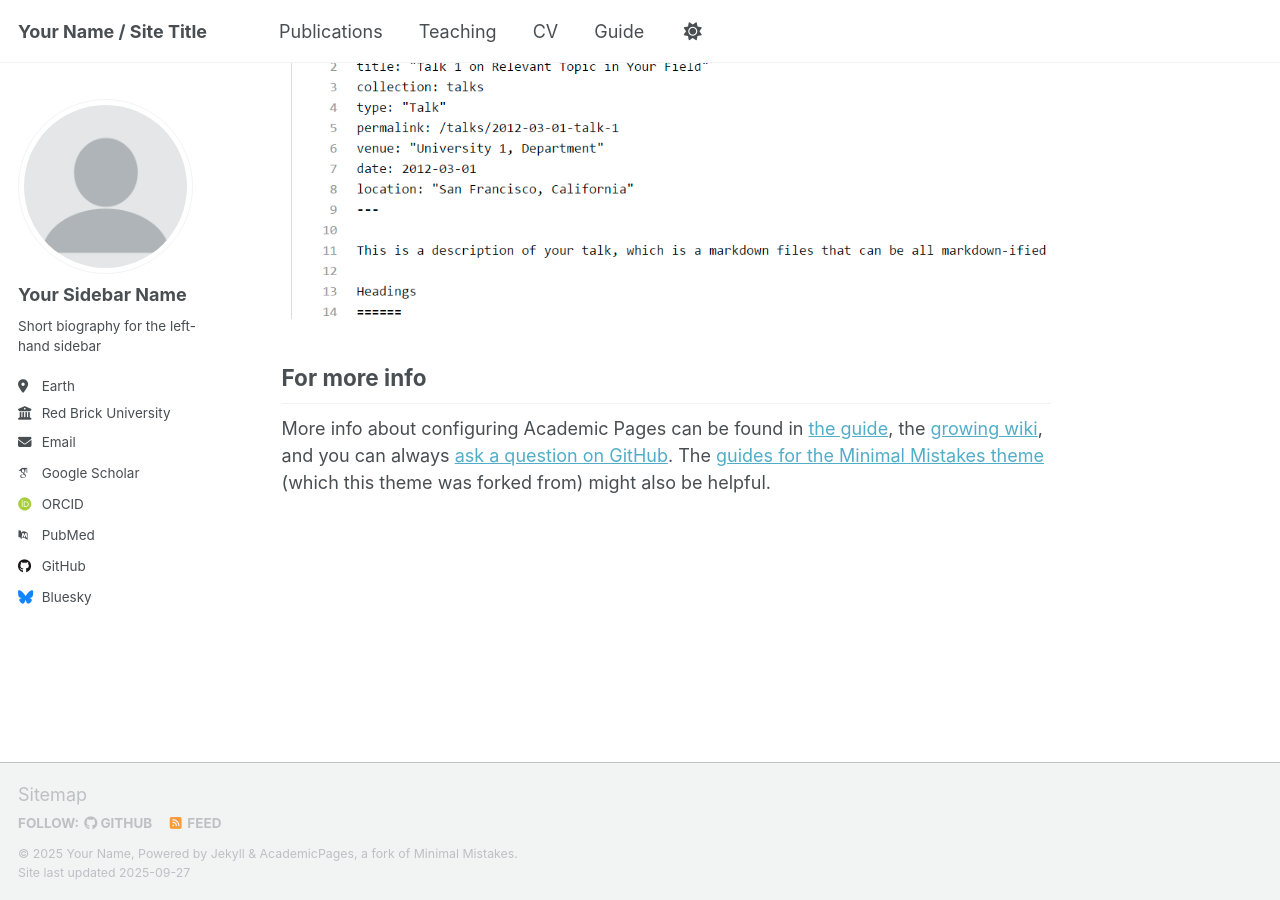
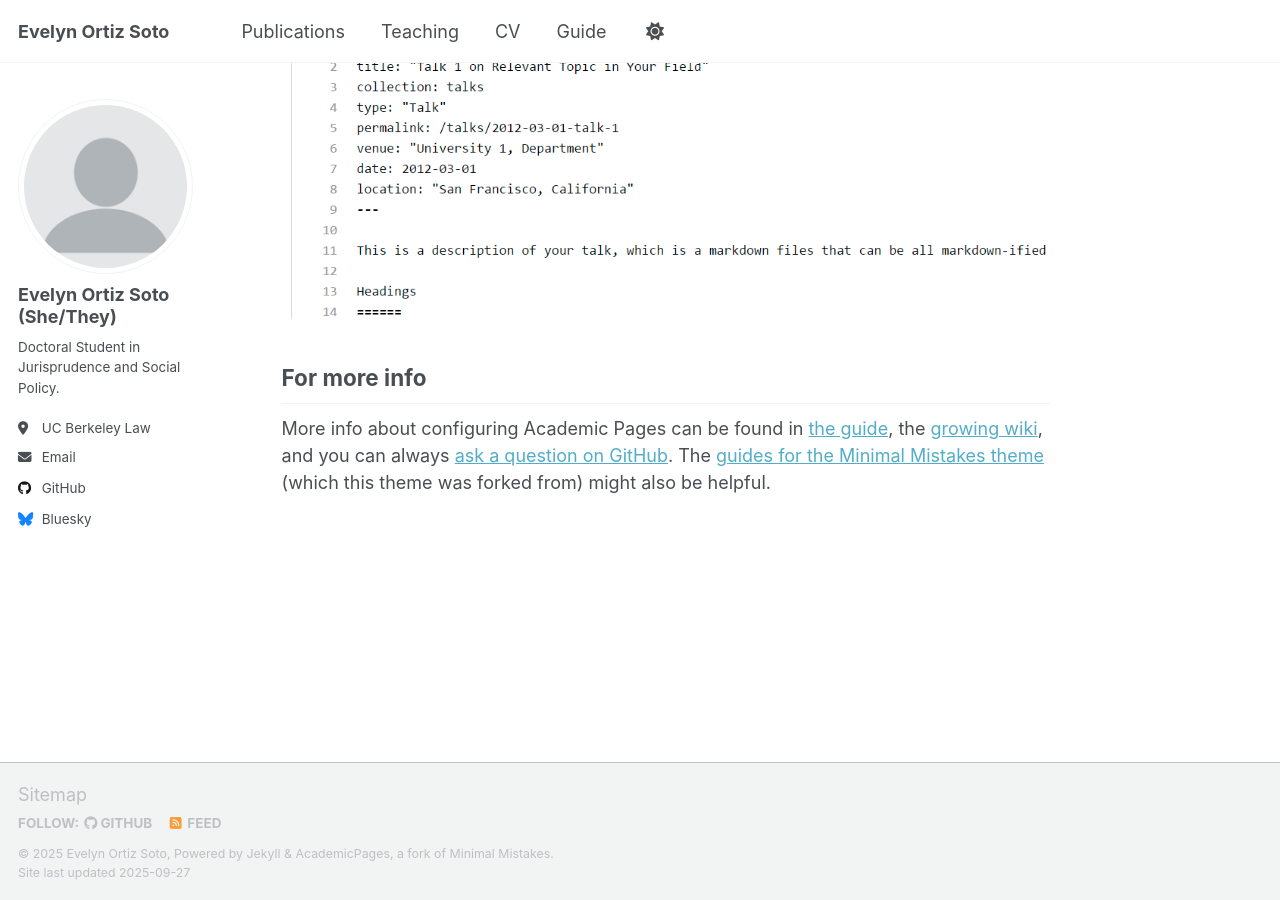
Before and after one commit to evelynortizsoto-jsp/evelynortizsoto-jsp.github.io, a Jekyll site: the page built from _pages/about.md, in a window 1280 px wide and 900 px high, scrolled down 2880 px. Built offline with Jekyll 4.4.1, drawn with Linux system fonts in a browser that asks for light colours; some web fonts are replaced; a script that is not in the unit is left out.

```diff
--- a/_config.yml
+++ b/_config.yml
@@ -9,10 +9,10 @@
 # Basic Site Settings
 locale                   : "en-US"
 site_theme               : "default" # Currently available options are "default", "air"
-title                    : "Your Name / Site Title"
+title                    : "Evelyn Ortiz Soto"
 title_separator          : "-"
-name                     : &name "Your Name"
-description              : &description "Your Name's academic portfolio"   # Update this with a general description of your site, this is the default if not overridden by a page
+name                     : &name "Evelyn Ortiz Soto"
+description              : &description "Evelyn Ortiz Soto's Academic Portfolio"   # Update this with a general description of your site, this is the default if not overridden by a page
 url                      : https://academicpages.github.io # The base hostname & protocol for your site e.g. "https://[your GitHub username].github.io",
                                                            # or if you already have some other page hosted on Github then use "https://[your GitHub username].github.io/[Your Repo Name]"
 baseurl                  : "" # the subpath of your site, e.g. "/blog"
@@ -24,23 +24,23 @@ repository               : "academicpages/academicpages.github.io"
 author:
   # Biographic information
   avatar           : "profile.png"
-  name             : "Your Sidebar Name"
+  name             : "Evelyn Ortiz Soto (She/They)"
   pronouns         : # example: "she/her"
-  bio              : "Short biography for the left-hand sidebar"
-  location         : "Earth"
-  employer         : "Red Brick University"
+  bio              : "Doctoral Student in Jurisprudence and Social Policy."
+  location         : "UC Berkeley Law"
+  employer         :
   uri              : # URL
-  email            : "none@example.org"
+  email            : "evelyn.ortizsoto@berkeley.edu"
 
   # Academic websites
   academia         : # URL
   arxiv            : # URL - Update with the correct link to your profile
-  googlescholar    : "https://scholar.google.com/citations?user=PS_CX0AAAAAJ"
+  googlescholar    : # URL - Update with the correct link to your profile
   inspire-hep      : # URL
   impactstory      : # URL
-  orcid            : "http://orcid.org/yourorcidurl"
+  orcid            : # URL
   semantic         : # URL
-  pubmed           : "https://www.ncbi.nlm.nih.gov/pubmed/?term=john+snow"
+  pubmed           : # URL
   researchgate     : # URL
   scopus           : # URL
 
@@ -48,7 +48,7 @@ author:
   bitbucket        : # Username - Update with your username on the site
   codepen          : # Username
   dribbble         : # Username
-  github           : "academicpages"
+  github           : "@evelynortizsoto-jsp"
   kaggle           : # Username
   stackoverflow    : # User number or user number and name (i.e., use "1" or "1/jeff-atwood")
 
@@ -82,16 +82,16 @@ author:
 # Publication Category - The following the list of publication categories and their headings
 publication_category:
   books:
-    title: 'Books'
+    title: #'Books'
   manuscripts:
-    title: 'Journal Articles'
+    title: #'Journal Articles'
   conferences:
-    title: 'Conference Papers'
+    title: #'Conference Papers'
 
 # Site Settings
 teaser                   :  # filename of teaser fallback teaser image placed in /images/ for social media previews
 breadcrumbs              : false # true, false (default)
-words_per_minute         : 160
+words_per_minute         : #160
 future                   : true
 read_more                : "disabled" # if enabled, adds "Read more" links to excerpts
 talkmap_link             : false      #change to true to add link to talkmap on talks page
```
Also changed, not shown: CONTRIBUTING.md (deleted, +0 -7 lines), 6 other files.
